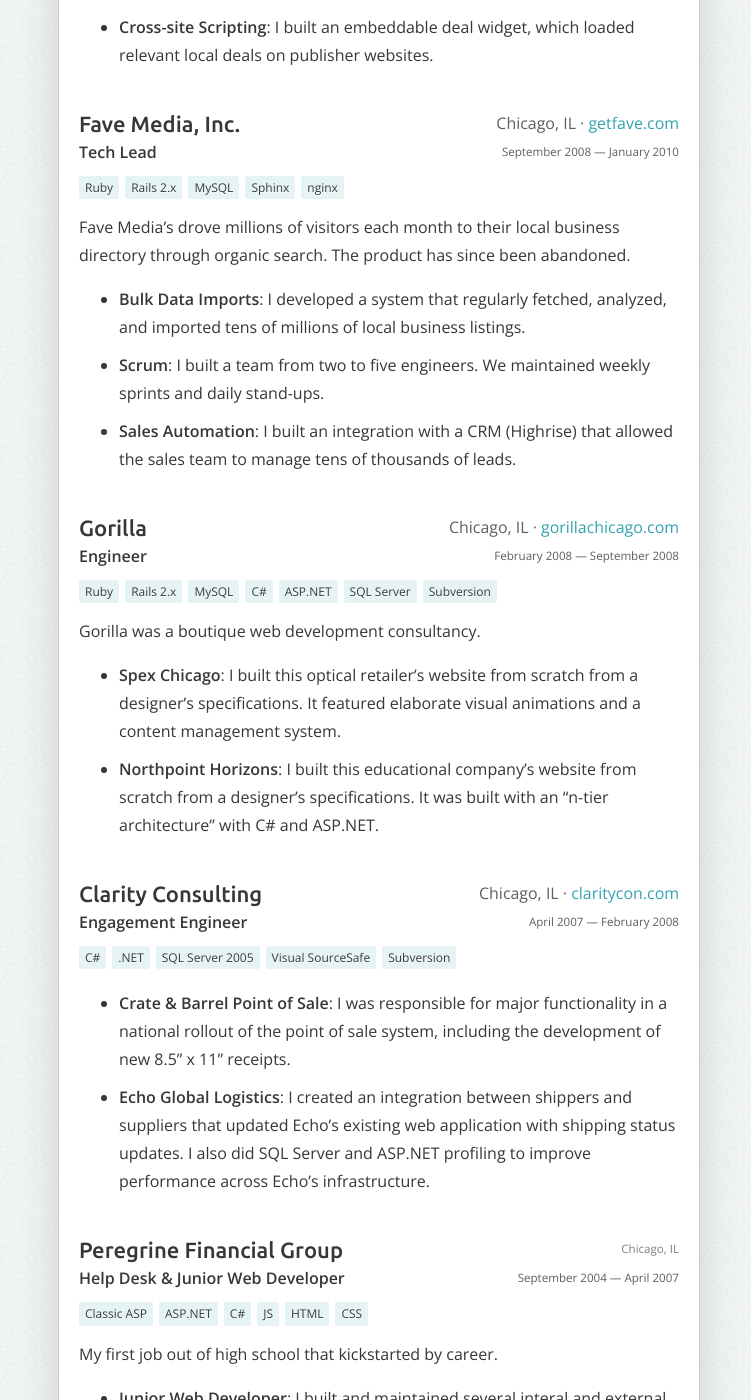
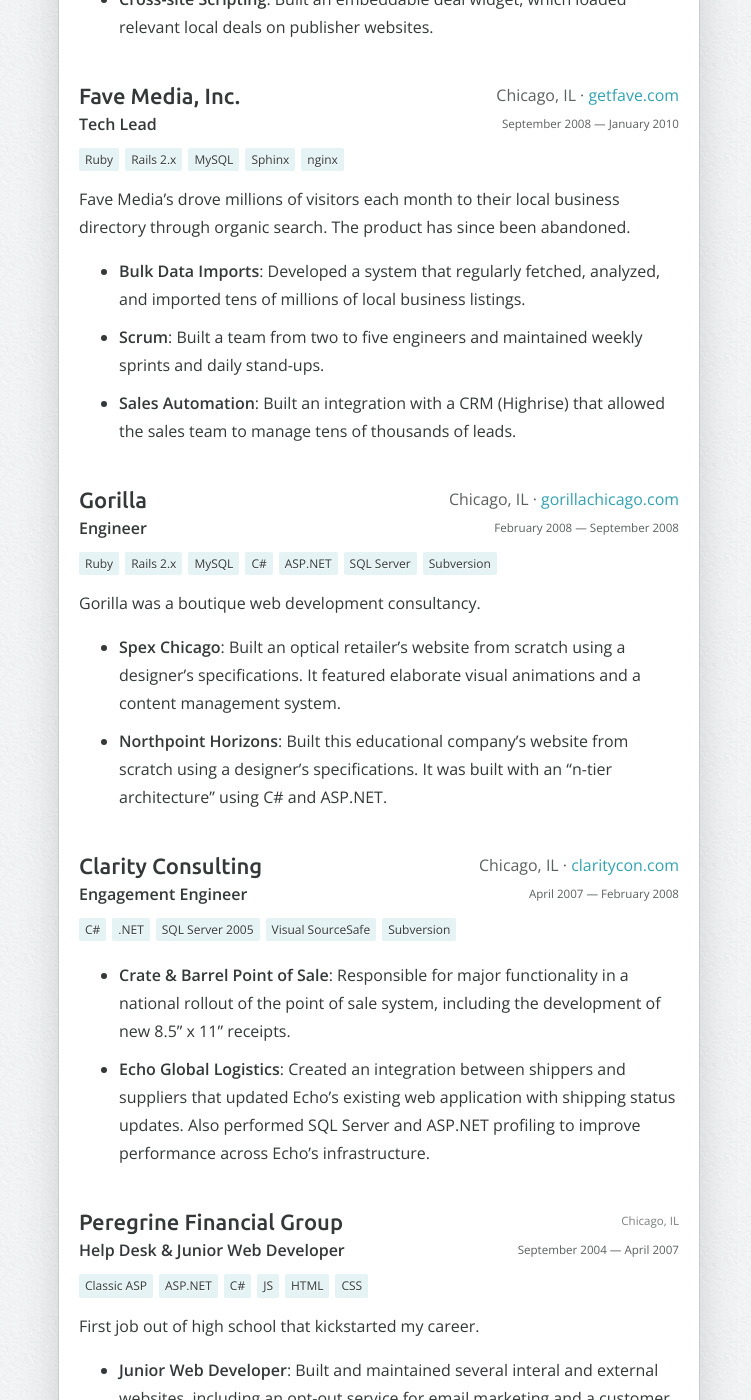
Before and after one commit to avand/avand.github.com, a Jekyll site: the page built from resume.html, in a window 1280 px wide and 1400 px high, scrolled down 2185 px. Shown: the whole window, without its empty margins (261-1012 px from the left). Built offline with Jekyll 4.4.1, drawn with Linux system fonts in a browser that asks for light colours; some of the changed text lies outside the part shown.

Commit message:
Removing a lot of the "I did" language from resume

```diff
--- a/resume.html
+++ b/resume.html
@@ -230,16 +228,16 @@
 
     <ul>
       <li>
-        <strong>Bulk Data Imports</strong>: I developed a system that regularly
+        <strong>Bulk Data Imports</strong>: Developed a system that regularly
         fetched, analyzed, and imported tens of millions of local business
         listings.
       </li>
       <li>
-        <strong>Scrum</strong>: I built a team from two to five engineers. We
+        <strong>Scrum</strong>: Built a team from two to five engineers and
         maintained weekly sprints and daily stand-ups.
       </li>
       <li>
-        <strong>Sales Automation</strong>: I built an integration with a CRM
+        <strong>Sales Automation</strong>: Built an integration with a CRM
         (Highrise) that allowed the sales team to manage tens of thousands of
         leads.
       </li>
@@ -270,14 +268,14 @@
 
     <ul>
       <li>
-        <strong>Spex Chicago</strong>: I built this optical retailer’s website
-        from scratch from a designer’s specifications. It featured elaborate
-        visual animations and a content management system.
+        <strong>Spex Chicago</strong>: Built an optical retailer’s website from
+        scratch using a designer’s specifications. It featured elaborate visual
+        animations and a content management system.
       </li>
       <li>
-        <strong>Northpoint Horizons</strong>: I built this educational company’s
-        website from scratch from a designer’s specifications. It was built with
-        an “n-tier architecture” with C# and ASP.NET.
+        <strong>Northpoint Horizons</strong>: Built this educational company’s
+        website from scratch using a designer’s specifications. It was built
+        with an “n-tier architecture” using C# and ASP.NET.
       </li>
     </ul>
   </article>
@@ -302,15 +300,15 @@
 
     <ul>
       <li>
-        <strong>Crate &amp; Barrel Point of Sale</strong>: I was responsible for
-        major functionality in a national rollout of the point of sale system,
+        <strong>Crate &amp; Barrel Point of Sale</strong>: Responsible for major
+        functionality in a national rollout of the point of sale system,
         including the development of new 8.5” x 11” receipts.
       </li>
       <li>
-        <strong>Echo Global Logistics</strong>: I created an integration between
+        <strong>Echo Global Logistics</strong>: Created an integration between
         shippers and suppliers that updated Echo’s existing web application with
-        shipping status updates. I also did SQL Server and ASP.NET profiling to
-        improve performance across Echo’s infrastructure.
+        shipping status updates. Also performed SQL Server and ASP.NET profiling
+        to improve performance across Echo’s infrastructure.
       </li>
     </ul>
   </article>
@@ -333,17 +331,17 @@
     </p>
 
     <p>
-      My first job out of high school that kickstarted by career.
+      First job out of high school that kickstarted my career.
     </p>
 
     <ul>
       <li>
-        <strong>Junior Web Developer</strong>: I built and maintained several
+        <strong>Junior Web Developer</strong>: Built and maintained several
         interal and external websites, including an opt-out service for email
         marketing and a customer support dashboard.
       </li>
       <li>
-        <strong>Help Desk</strong>: I managed company email, built servers, and
+        <strong>Help Desk</strong>: Managed company email, built servers, and
         fixed hardware issues for several hundred office computers.
       </li>
     </ul>
```
Also changed, not shown: other parts of resume.html (+27 -29 lines).
